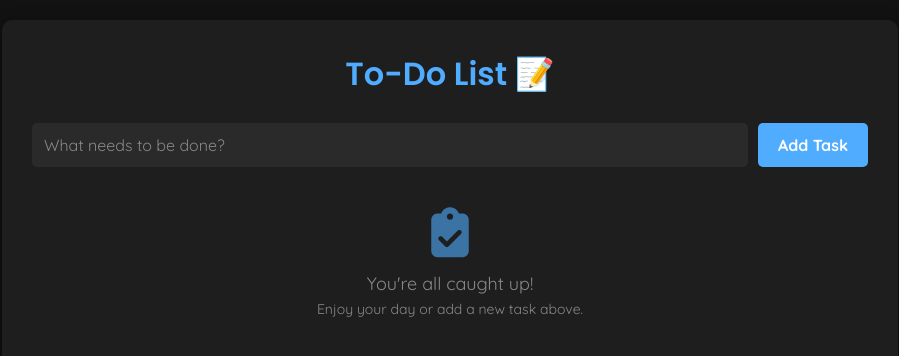
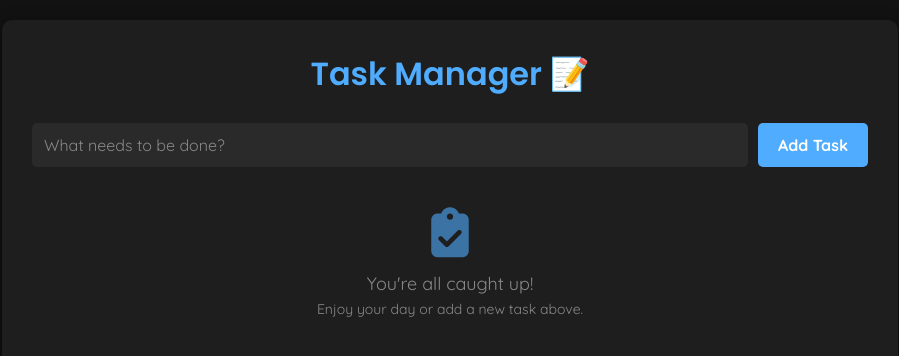
Before and after one commit to Adystral/To-do-List, a plain HTML site: page index.html in a window 1280 px wide. Shown: the whole page, without its empty margins (190-1089 px from the left). Drawn offline with Linux system fonts and the light colour scheme.

Commit message:
Update index.html

```diff
--- a/index.html
+++ b/index.html
@@ -14,7 +14,7 @@
   <body>
     <div class="container">
       <header>
-        <h1>To-Do List 📝</h1>
+        <h1>Task Manager 📝</h1>
       </header>
 
       <div class="input-section">
```
